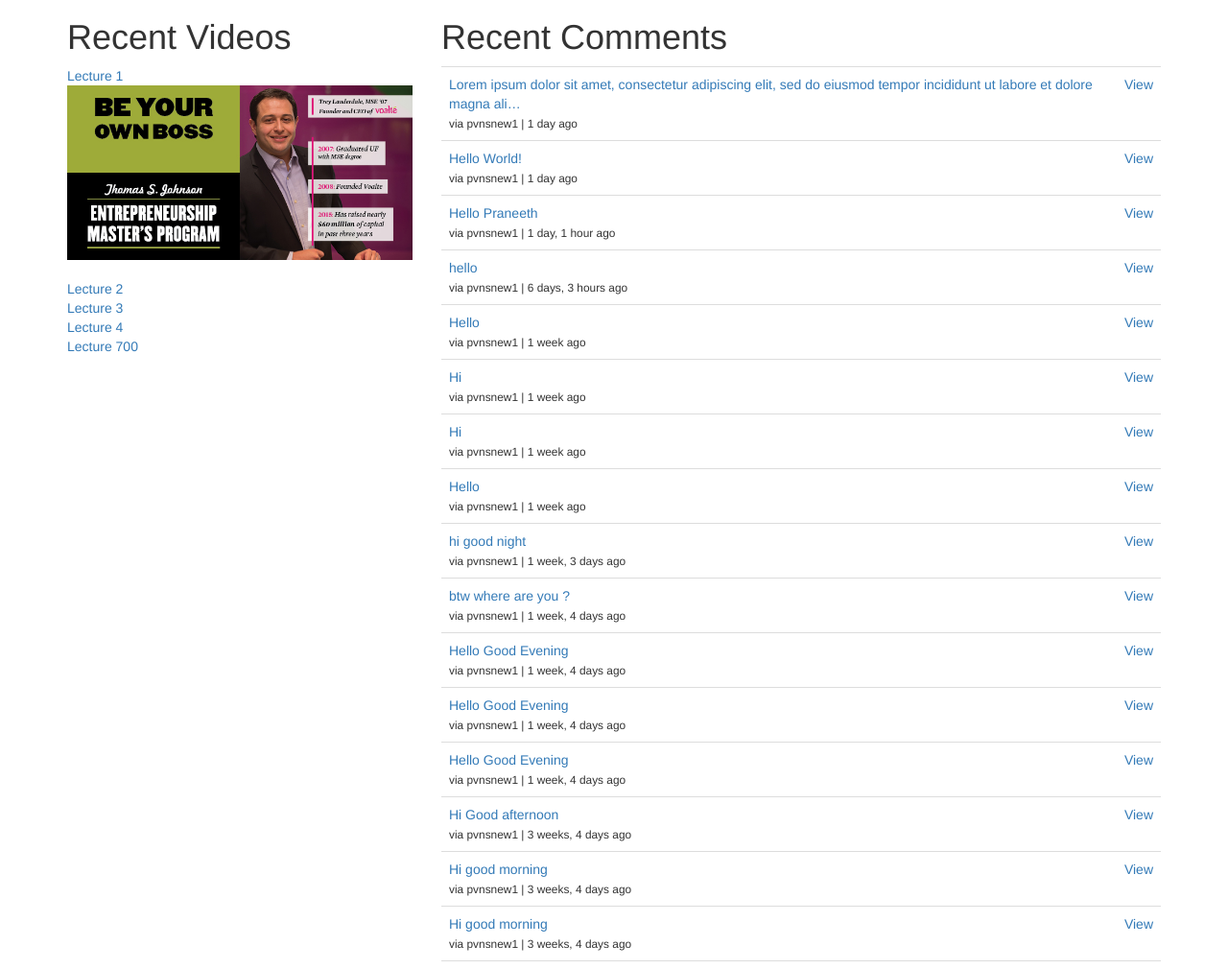
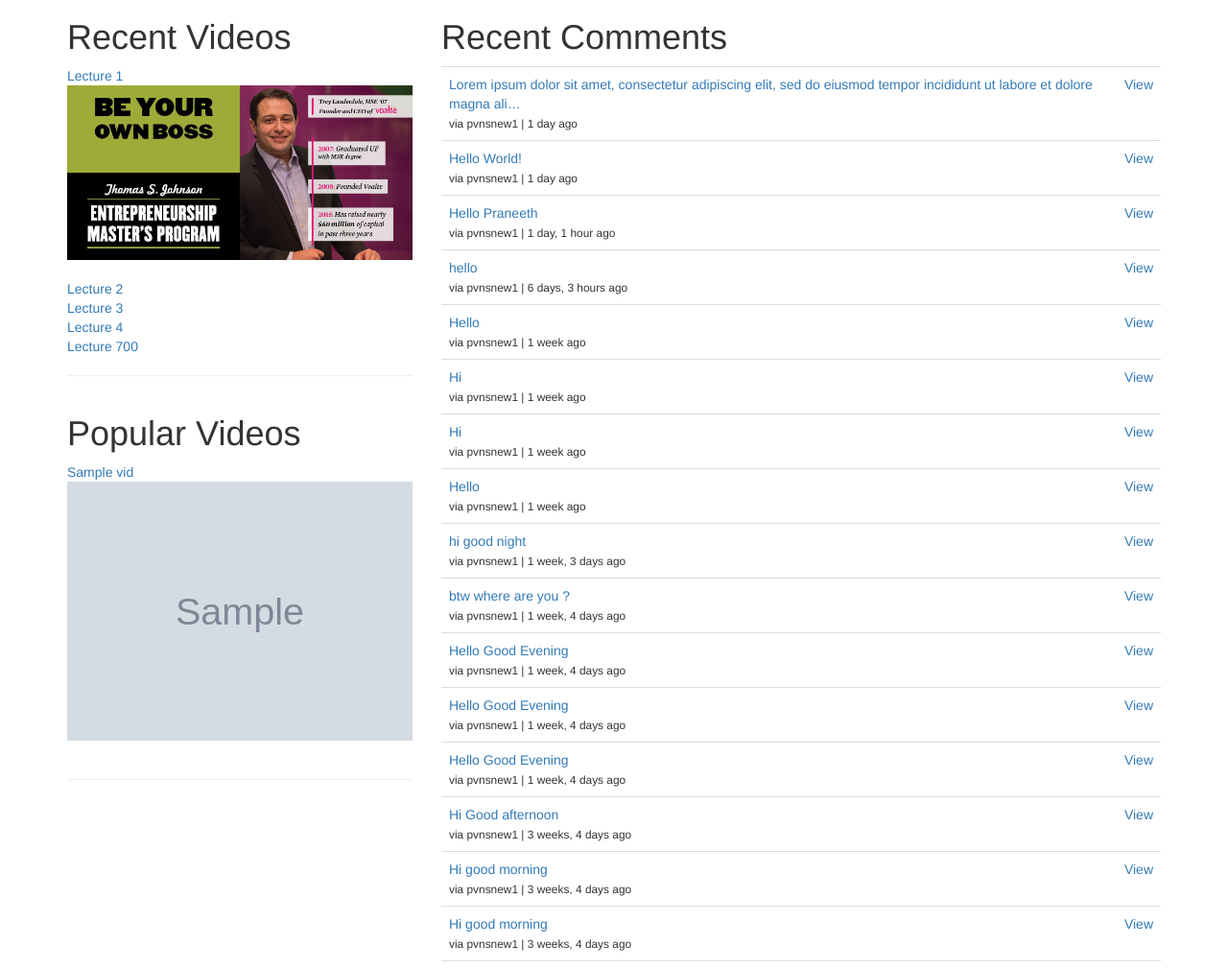
Before and after one commit to praneethkumarpidugu/MasterEnterpreneur, a Django app: template src/templates/home_logged_in.html in a window 1280 px wide. Shown: the part 72-1082 px from the top of the page at 96% size. Run offline with Django 3.2, Linux system fonts and the light colour scheme; data comes from the database, SQL or seed files in the repository; both versions use the stored data as it was after the commit; the template is opened without the code that fills it: values that come from a table or form of the project are taken from there, most other values are stand-ins (such as "Sample title", 1, 10 or a date in 2020); grey boxes marked "Sample" are stand-in pictures; parts of the project's set-up code (start-up, migrations or seed data) failed here and were passed over; some libraries are stand-ins or nearby versions.

Commit message:
popular videos with django aggregation

```diff
--- a/src/templates/home_logged_in.html
+++ b/src/templates/home_logged_in.html
@@ -10,8 +10,10 @@
 
 {% block content %}
     <div class="row">
+        <div class="col-sm-4">
+        <div class="row">
         {% if recent_videos %}
-            <div class="col-sm-4">
+            <div class="col-sm-12">
                 <h1>Recent Videos</h1>
                 {% for vid in recent_videos %}
 
@@ -23,18 +25,40 @@
                 {% endif %}
 
                 {% endfor %}
+                <hr/>
             </div>
 
         {% endif %}
+
+
+        {% if popular_videos %}
+            <div class="col-sm-12">
+                <h1>Popular Videos</h1>
+                {% for vid in popular_videos %}
+
+                <a href="{{ vid.get_absolute_url }}">{{ vid.title }}</a><br/>
+                {% if forloop.counter == 1 %}
+
+                <a href="{{ vid.get_absolute_url }}"><img src="{{ vid.category.get_image_url }}" class="img-responsive"/></a><br/>
+
+                {% endif %}
+
+                {% endfor %}
+                <hr/>
+            </div>
+
+        {% endif %}
+            </div>
+        </div>
+        <div class="col-sm-8">
         {% if recent_comments %}
-            <div class="col-sm-8">
                 <h1>Recent Comments</h1>
                 <table class="table">
                 {% for comment in recent_comments %}
                     <tr><td><a href="{{ comment.get_absolute_url }}">{{ comment.get_preview }}</a><br/><small>via {{ comment.user }} | {{ comment.timestamp|timesince}} ago</small></td><td><a href="{{ comment.get_absolute_url }}">View</a></td></tr>
                 {% endfor %}
                 </table>
-            </div>
         {% endif %}
+        </div>
     </div>
 {% endblock %}
```
Also changed, not shown: src/CMS/views.py (+21 -1 lines), src/videos/models.py (+13 -0 lines), src/db.sqlite3, 3 other files.
